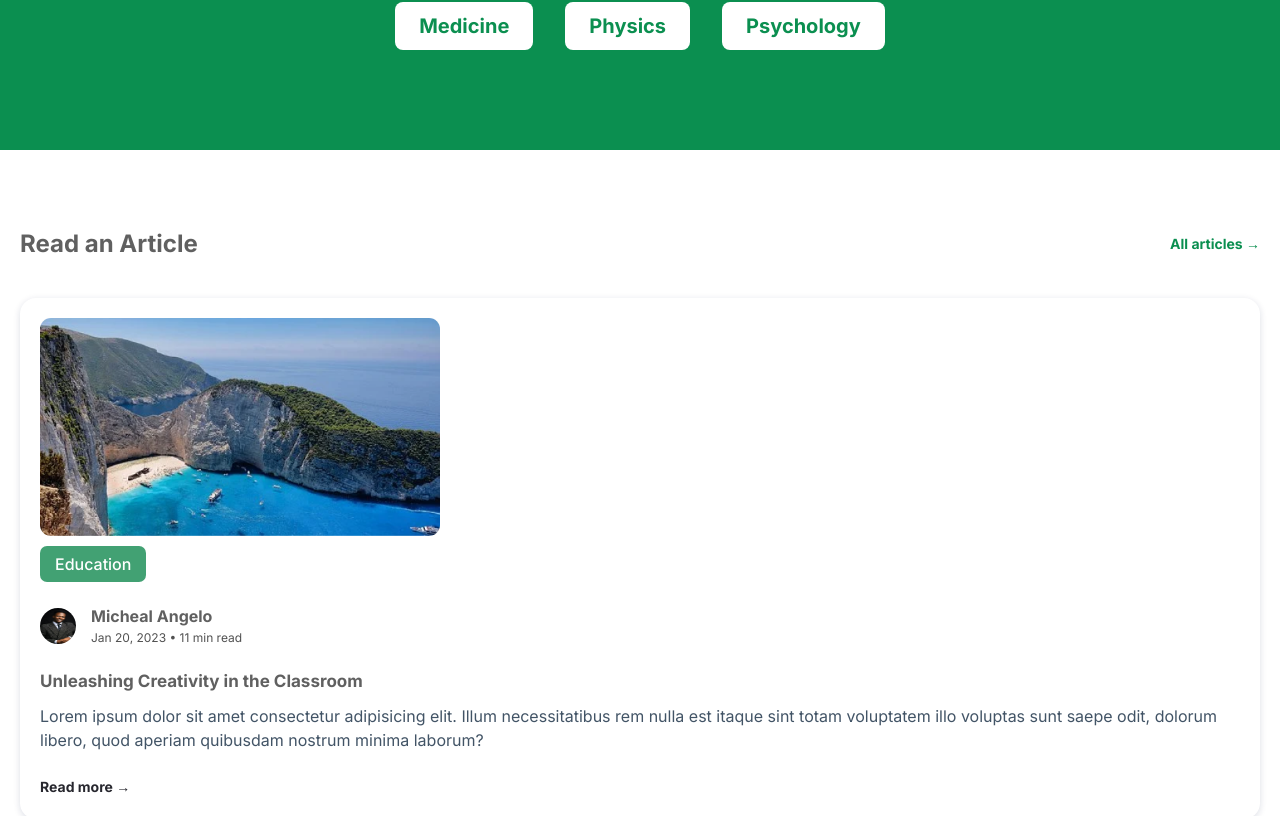
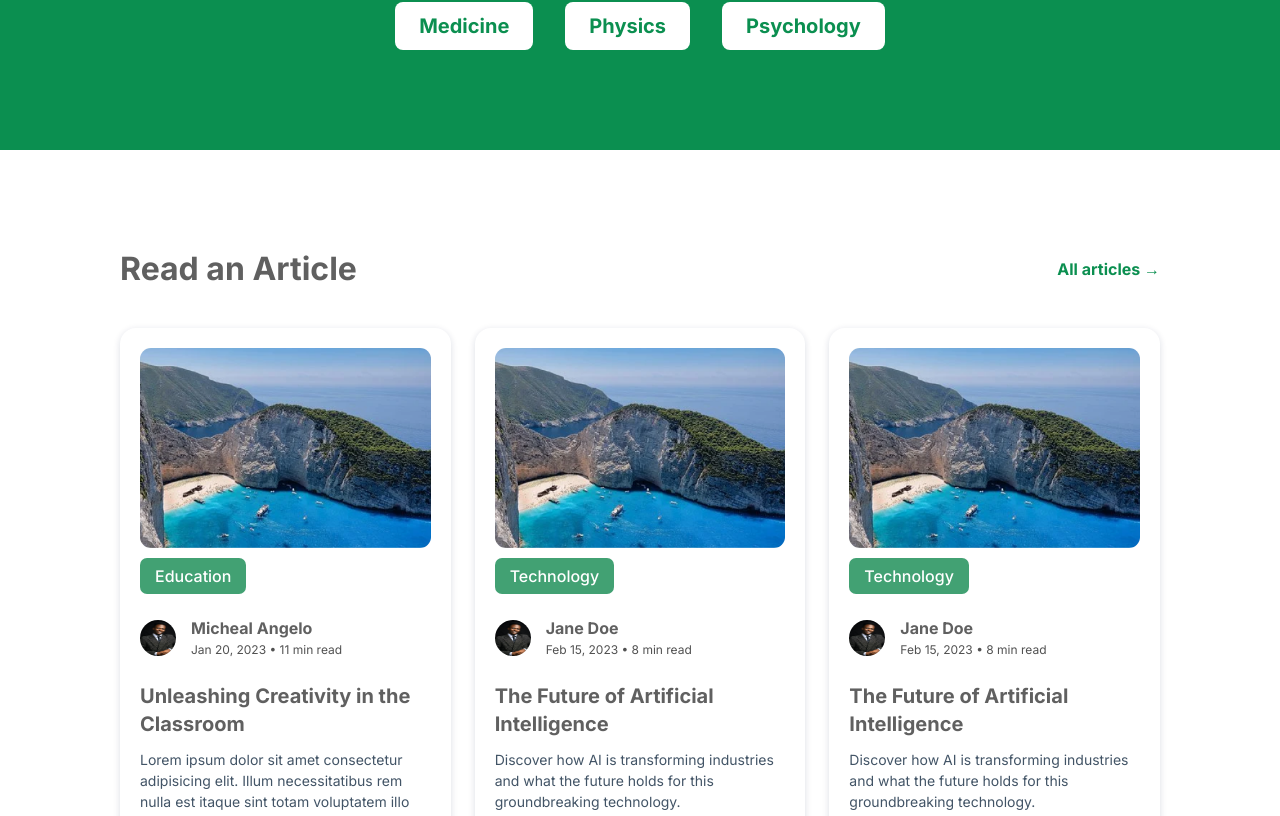
Before and after one commit to Josh-Alhassan/everey-app, a Next.js app: page / in a window 1280 px wide. Shown: the part 1244-2060 px from the top of the page. Built offline with nearby package versions, Linux system fonts and the light colour scheme.

Commit message:
fix article responsiveness on all screens

```diff
--- a/src/component/ArticleSection.module.css
+++ b/src/component/ArticleSection.module.css
@@ -23,11 +23,20 @@
   color: var(--primaryColor);
 }
 
+.articleContainer {
+  display: grid;
+  flex-direction: column;
+  justify-content: center;
+  align-items: flex-start;
+}
+
 .articleCard {
   padding: 20px;
   box-shadow: 0px 1.82px 7.79px 0px rgba(12, 26, 75, 0.14);
   border-radius: 16px;
   margin-bottom: 20px;
+
+  max-width: 425px;
 }
 
 .articleHeaderImage {
@@ -101,3 +110,60 @@
   font-weight: 600;
   line-height: 24px;
 }
+
+/* Styles for tablets (min-width: 768px) */
+@media (min-width: 768px) {
+  .articleSection {
+    padding: 100px 40px; /* Increase padding for larger screens */
+  }
+
+  .articleHeaderTitle {
+    font-size: 32px; /* Larger font size for better readability */
+    line-height: 38px; /* Adjust line height for larger font */
+  }
+
+  .articleHeaderText {
+    font-size: 16px; /* Slightly larger font size for better readability */
+  }
+
+  .articleContainer {
+    grid-template-columns: repeat(2, 1fr); /* Two columns for tablets */
+    gap: 24px; /* Add gap between cards */
+  }
+
+  .articleCard {
+    margin-bottom: 0; /* Remove bottom margin since gap handles spacing */
+    max-width: 100%; /* Allow cards to take full width of their column */
+  }
+
+  .articleImg {
+    height: 200px; /* Set a fixed height for consistency */
+    object-fit: cover; /* Ensure images cover the area without distortion */
+  }
+
+  .articleTitle {
+    font-size: 20px; /* Larger font size for better readability */
+    line-height: 28px; /* Adjust line height for larger font */
+  }
+
+  .articlePreview {
+    font-size: 14px; /* Slightly larger font size for better readability */
+  }
+
+  .articleReadMore {
+    font-size: 16px; /* Slightly larger font size for better readability */
+  }
+}
+
+@media (min-width: 1024px) {
+  .articleSection {
+    padding: 100px 120px;
+  }
+}
+
+@media (min-width: 1280px) {
+  .articleContainer {
+    grid-template-columns: repeat(3, 1fr); /* Two columns for tablets */
+    gap: 24px; /* Add gap between cards */
+  }
+}
--- a/src/component/ArticleSection.tsx
+++ b/src/component/ArticleSection.tsx
@@ -95,7 +95,7 @@ const ArticleSection: React.FC = () => {
         <p className={styles.articleHeaderText}>All articles &rarr;</p>
       </header>
 
-      <main>
+      <main className={styles.articleContainer}>
         {articles.map((article, index) => (
           <div key={index} className={styles.articleCard}>
             {/* Article Header */}
```
